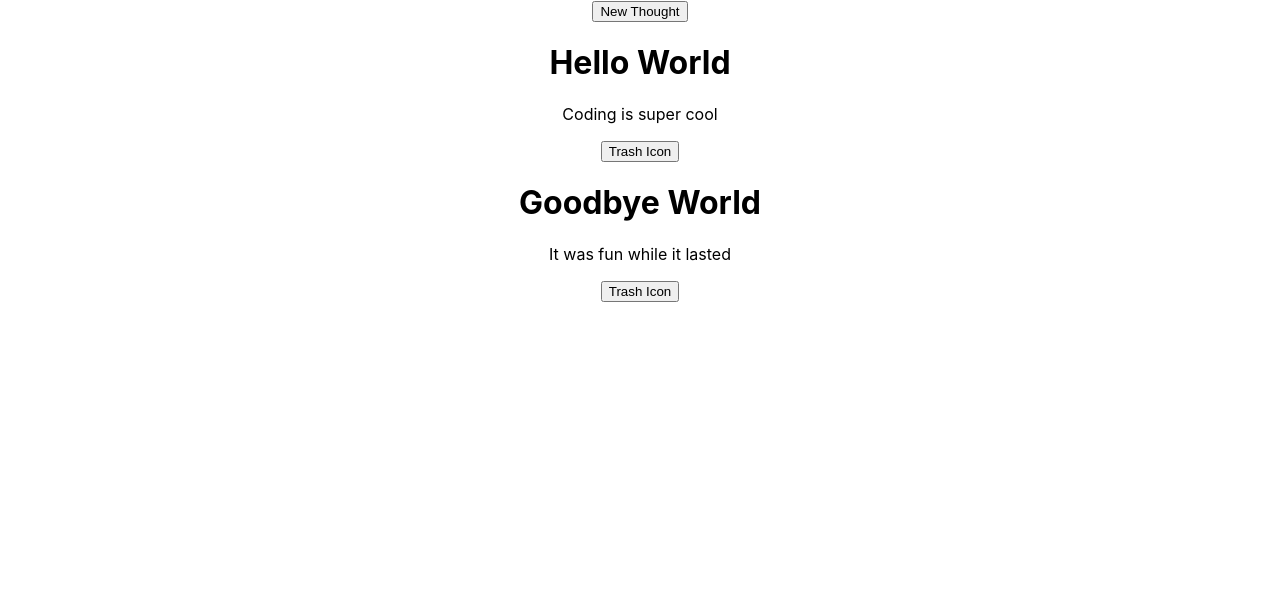
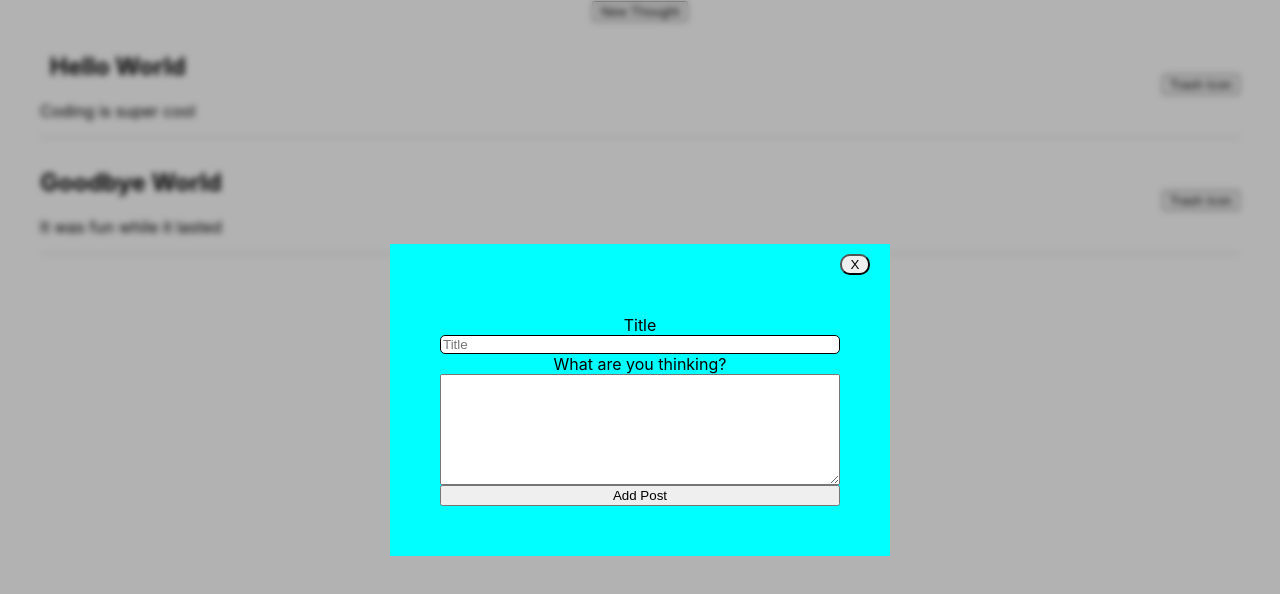
Before and after one commit to KatSchultz/react-lab-2, a React (Create React App) app: page / in a window 1280 px wide. Both pictures are taken after a click on the button "New Thought". Shown: the top 594 px of the page. Built offline with nearby package versions, Linux system fonts and the light colour scheme.

Commit message:
created form and got posting to work

```diff
--- /dev/null
+++ b/src/components/PostForm.css
@@ -0,0 +1,41 @@
+.second-div {
+  position: absolute;
+  top: 0;
+  left: 0;
+  width: 100%;
+  height: 100%;
+  background-color: rgba(0, 0, 0, 0.3);
+  backdrop-filter: blur(3px);
+  z-index: 5;
+}
+
+form {
+  position: absolute;
+  width: 400px;
+  display: flex;
+  flex-direction: column;
+  top: 50%;
+  left: 50%;
+  transform: translate(-50%, -50%);
+  background-color: aqua;
+  padding: 50px;
+  z-index: 10;
+}
+
+input {
+  border: 1px solid black;
+  border-radius: 5px;
+}
+.form-inputs {
+  display: flex;
+  flex-direction: column;
+}
+
+.btn-close-form {
+  position: relative;
+  top: -40px;
+  left: 400px;
+
+  width: 30px;
+  border-radius: 10px;
+}
--- /dev/null
+++ b/src/components/PostForm.tsx
@@ -0,0 +1,57 @@
+import React, { ChangeEvent, useState } from "react";
+import "./PostForm.css";
+import { Post } from "./SocialPosts";
+
+interface FormProps {
+  onSubmit: (post: Post) => void;
+  onClose: () => void;
+}
+
+export default function PostForm({ onSubmit, onClose }: FormProps) {
+  const [newPost, setNewPost] = useState<Post>({ title: "", thought: "" });
+
+  function handleChange(e: ChangeEvent<HTMLInputElement>) {
+    setNewPost({ ...newPost, ...{ [e.target.name]: e.target.value } });
+  }
+  function handleChangeTextArea(e: ChangeEvent<HTMLTextAreaElement>) {
+    setNewPost({ ...newPost, ...{ [e.target.name]: e.target.value } });
+  }
+
+  return (
+    <div className="form-holder">
+      <div className="second-div">
+        <form action="">
+          <button onClick={onClose} className="btn-close-form">
+            X
+          </button>
+          <div className="form-inputs">
+            <label htmlFor="title">Title</label>
+            <input
+              type="text"
+              placeholder="Title"
+              name="title"
+              value={newPost.title}
+              onChange={handleChange}
+            />
+            <label htmlFor="">What are you thinking?</label>
+            <textarea
+              id=""
+              cols={30}
+              rows={7}
+              name="thought"
+              value={newPost.thought}
+              onChange={handleChangeTextArea}
+            ></textarea>
+            <button
+              className="submit"
+              type="submit"
+              onClick={() => onSubmit(newPost)}
+            >
+              Add Post
+            </button>
+          </div>
+        </form>
+      </div>
+    </div>
+  );
+}
--- /dev/null
+++ b/src/components/PostInList.css
@@ -0,0 +1,7 @@
+.post-display {
+  display: flex;
+  align-items: center;
+  justify-content: space-between;
+  border-bottom: 1px solid lightgray;
+  margin: 10px 40px;
+}
--- a/src/components/PostInList.tsx
+++ b/src/components/PostInList.tsx
@@ -1,5 +1,6 @@
 import React from "react";
 import { Post } from "./SocialPosts";
+import "./PostInList.css";
 
 interface PostProps {
   post: Post;
@@ -8,9 +9,9 @@ interface PostProps {
 
 export default function PostInList({ post, onDelete }: PostProps) {
   return (
-    <div>
+    <div className="post-display">
       <div className="content">
-        <h1>{post.title}</h1>
+        <h2>{post.title}</h2>
         <p>{post.thought}</p>
       </div>
       <div className="delete">
--- a/src/components/SocialPosts.tsx
+++ b/src/components/SocialPosts.tsx
@@ -1,4 +1,5 @@
 import React, { useState } from "react";
+import PostForm from "./PostForm";
 import PostInList from "./PostInList";
 
 export interface Post {
@@ -7,6 +8,8 @@ export interface Post {
 }
 
 export default function SocialPosts() {
+  const [showForm, setShowForm] = useState(false);
+
   const [posts, setPosts] = useState<Post[]>([
     { title: "Hello World", thought: "Coding is super cool" },
     { title: "Goodbye World", thought: "It was fun while it lasted" },
@@ -16,9 +19,28 @@ export default function SocialPosts() {
     console.log("delete Post");
   }
 
+  function submitForm(post: Post) {
+    setPosts([post, ...posts]);
+    console.log("Form submitted");
+    closeForm();
+  }
+
+  function displayForm() {
+    setShowForm(true);
+  }
+
+  function closeForm() {
+    setShowForm(false);
+  }
+
   return (
     <div>
-      <button>New Thought</button>
+      <button onClick={displayForm}>New Thought</button>
+      <div className="form-holder">
+        {showForm === true && (
+          <PostForm onSubmit={submitForm} onClose={closeForm} />
+        )}
+      </div>
       <div>
         {posts.map((post, index) => (
           <PostInList key={index} post={post} onDelete={deletePost} />
```
